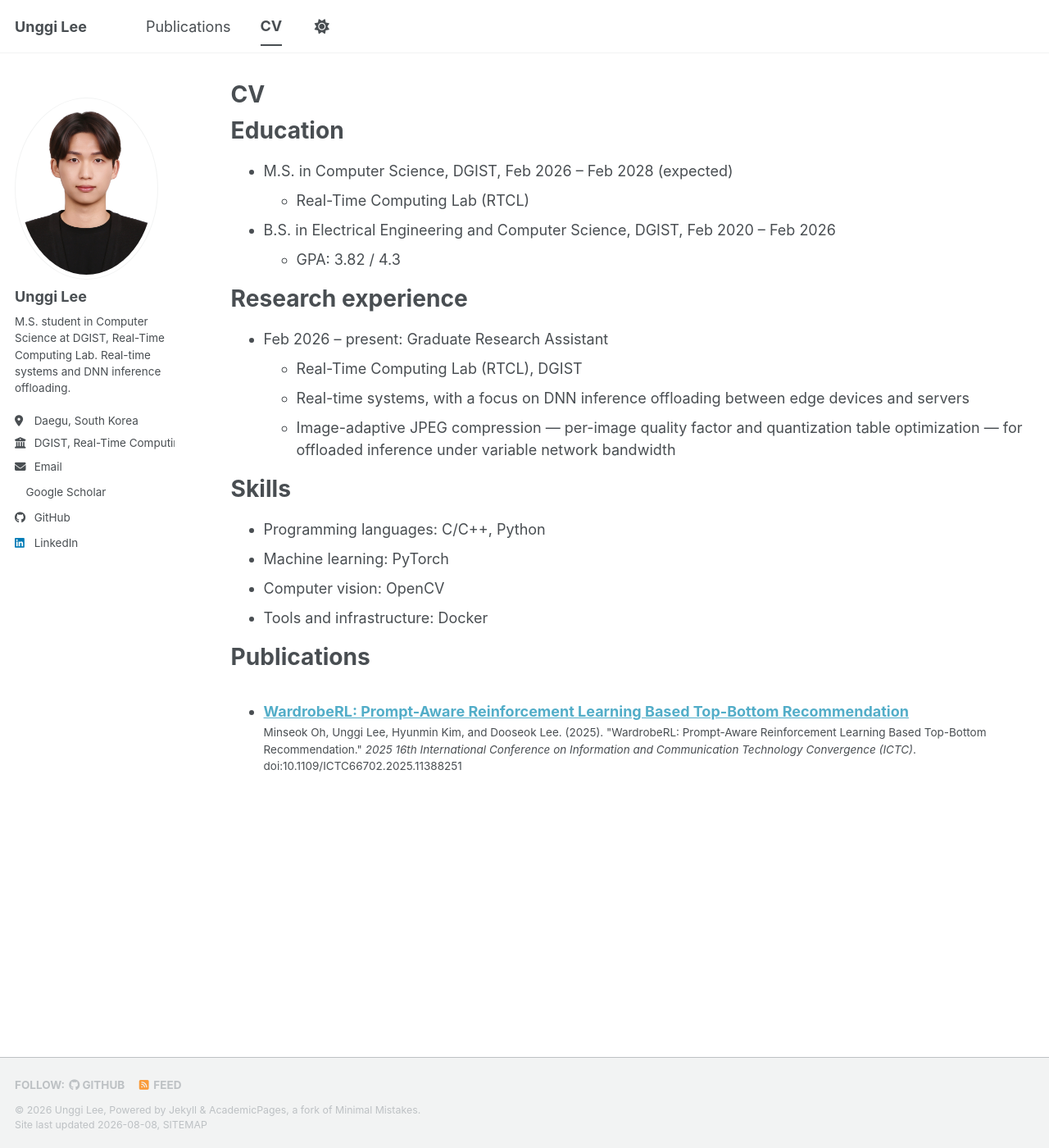
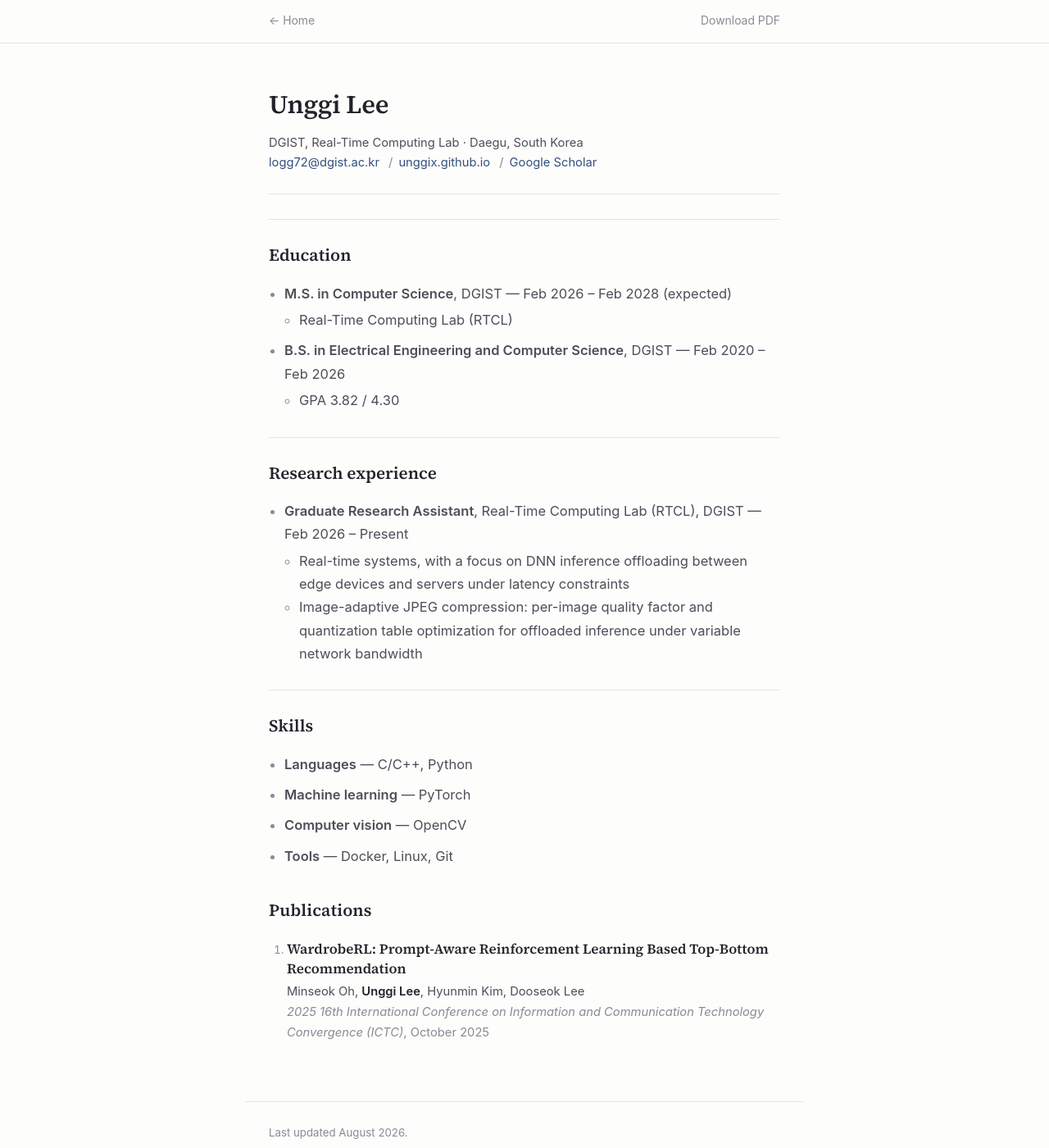
Before and after one commit to unggix/unggix.github.io, a Jekyll site: the page built from _pages/cv.md, in a window 1280 px wide and 1400 px high. Shown: the whole window at 82% size. Built offline with Jekyll 4.4.1, drawn with Linux system fonts in a browser that asks for light colours; a style sheet for code colours, icons or effects is not loaded.

Commit message:
Restrain the homepage styling and rebuild the CV page
Drop the tag chips, emoji pill buttons, and card shadows that made the
homepage read as a copy of its reference. Contact links are now plain
inline text, the accent color is used sparingly, and the measure is
narrower so typography and whitespace carry the page. Switch the display
face from Newsreader to Source Serif 4.

Give the CV its own standalone layout with a print stylesheet, so the
same HTML source can be rendered to a downloadable PDF instead of
maintaining the two separately.

Co-Authored-By: Claude Opus 5 (1M context) <noreply@anthropic.com>

```diff
--- /dev/null
+++ b/_layouts/cv.html
@@ -0,0 +1,78 @@
+<!doctype html>
+<html lang="en">
+<head>
+  <meta charset="utf-8">
+  <meta name="viewport" content="width=device-width, initial-scale=1">
+  <title>CV — {{ site.author.name }}</title>
+  <meta name="description" content="Curriculum vitae of {{ site.author.name }}">
+  <link rel="canonical" href="{{ site.url }}{{ page.url }}">
+
+  <link rel="preconnect" href="https://fonts.googleapis.com">
+  <link rel="preconnect" href="https://fonts.gstatic.com" crossorigin>
+  <link href="https://fonts.googleapis.com/css2?family=Source+Serif+4:ital,opsz,wght@0,8..60,400..600;1,8..60,400&display=swap" rel="stylesheet">
+  <link rel="stylesheet" href="/assets/css/homepage.css">
+  <link rel="stylesheet" href="/assets/css/cv.css">
+
+  <script>
+    (function () {
+      var saved = null;
+      try { saved = localStorage.getItem('theme'); } catch (e) {}
+      var dark = saved ? saved === 'dark'
+                       : window.matchMedia('(prefers-color-scheme: dark)').matches;
+      if (dark) document.documentElement.setAttribute('data-theme', 'dark');
+    })();
+  </script>
+</head>
+<body class="cv-page">
+
+<header class="nav no-print">
+  <div class="nav__inner">
+    <nav class="nav__links">
+      <a href="/">&larr; Home</a>
+    </nav>
+    <a class="nav__theme" href="/files/{{ site.author.name | replace: ' ', '_' }}_CV.pdf">Download PDF</a>
+  </div>
+</header>
+
+<main class="wrap cv">
+
+  <header class="cv__masthead">
+    <h1>{{ site.author.name }}</h1>
+    <p class="cv__contact">
+      {{ site.author.employer }} · {{ site.author.location }}<br>
+      <a href="mailto:{{ site.author.email }}">{{ site.author.email }}</a>
+      <span class="sep">/</span><a href="{{ site.url }}">{{ site.url | remove: "https://" }}</a>
+      {% if site.author.googlescholar %}<span class="sep">/</span><a href="{{ site.author.googlescholar }}">Google Scholar</a>{% endif %}
+    </p>
+  </header>
+
+  {{ content }}
+
+  <section>
+    <h2>Publications</h2>
+    <ol class="pubs">
+      {% for post in site.publications reversed %}
+      <li class="pub">
+        <div class="pub__title">
+          {% if post.paperurl %}<a href="{{ post.paperurl }}">{{ post.title }}</a>{% else %}{{ post.title }}{% endif %}
+        </div>
+        {% if post.authors %}
+        {% capture me %}<span class="me">{{ site.author.name }}</span>{% endcapture %}
+        <div class="pub__authors">{{ post.authors | replace: site.author.name, me }}</div>
+        {% endif %}
+        <div class="pub__venue">
+          <em>{{ post.venue }}</em>{% if post.date %}, {{ post.date | date: "%B %Y" }}{% endif %}
+        </div>
+      </li>
+      {% endfor %}
+    </ol>
+  </section>
+
+</main>
+
+<footer class="foot no-print">
+  <p>Last updated {{ site.time | date: "%B %Y" }}.</p>
+</footer>
+
+</body>
+</html>
--- a/_pages/cv.md
+++ b/_pages/cv.md
@@ -1,37 +1,27 @@
 ---
-layout: archive
+layout: cv
 title: "CV"
 permalink: /cv/
-author_profile: true
 redirect_from:
   - /resume
 ---
 
-{% include base_path %}
-
 Education
 ======
-* M.S. in Computer Science, DGIST, Feb 2026 – Feb 2028 (expected)
+* **M.S. in Computer Science**, DGIST — Feb 2026 – Feb 2028 (expected)
   * Real-Time Computing Lab (RTCL)
-* B.S. in Electrical Engineering and Computer Science, DGIST, Feb 2020 – Feb 2026
-  * GPA: 3.82 / 4.3
+* **B.S. in Electrical Engineering and Computer Science**, DGIST — Feb 2020 – Feb 2026
+  * GPA 3.82 / 4.30
 
 Research experience
 ======
-* Feb 2026 – present: Graduate Research Assistant
-  * Real-Time Computing Lab (RTCL), DGIST
-  * Real-time systems, with a focus on DNN inference offloading between edge devices and servers
-  * Image-adaptive JPEG compression — per-image quality factor and quantization table optimization — for offloaded inference under variable network bandwidth
+* **Graduate Research Assistant**, Real-Time Computing Lab (RTCL), DGIST — Feb 2026 – Present
+  * Real-time systems, with a focus on DNN inference offloading between edge devices and servers under latency constraints
+  * Image-adaptive JPEG compression: per-image quality factor and quantization table optimization for offloaded inference under variable network bandwidth
 
 Skills
 ======
-* Programming languages: C/C++, Python
-* Machine learning: PyTorch
-* Computer vision: OpenCV
-* Tools and infrastructure: Docker
-
-Publications
-======
-  <ul>{% for post in site.publications reversed %}
-    {% include archive-single-cv.html %}
-  {% endfor %}</ul>
+* **Languages** — C/C++, Python
+* **Machine learning** — PyTorch
+* **Computer vision** — OpenCV
+* **Tools** — Docker, Linux, Git
--- /dev/null
+++ b/assets/css/cv.css
@@ -0,0 +1,93 @@
+/* CV page. Layers on top of homepage.css; the @media print block is what
+   headless Chrome renders when generating files/Unggi_Lee_CV.pdf. */
+
+.cv { padding-bottom: 44px; }
+
+.cv__masthead {
+  padding: 48px 0 26px;
+  border-bottom: 1px solid var(--rule);
+  margin-bottom: 8px;
+}
+
+.cv__masthead h1 {
+  font-family: var(--serif);
+  font-size: 1.94rem;
+  font-weight: 600;
+  letter-spacing: -0.008em;
+  margin: 0 0 9px;
+}
+
+.cv__contact {
+  margin: 0;
+  color: var(--text-soft);
+  font-size: 0.92rem;
+  line-height: 1.6;
+}
+.cv__contact .sep { color: var(--text-dim); margin: 0 7px; }
+
+.cv section { padding: 26px 0; border-bottom: 1px solid var(--rule); }
+.cv section:last-child { border-bottom: 0; }
+
+/* Markdown body of _pages/cv.md: "Heading\n======" becomes <h1>. */
+.cv h1:not(.cv__masthead h1) {
+  font-family: var(--serif);
+  font-size: 1.28rem;
+  font-weight: 600;
+  margin: 30px 0 14px;
+  padding-top: 26px;
+  border-top: 1px solid var(--rule);
+}
+.cv__masthead h1 { padding-top: 0; border-top: 0; margin-top: 0; }
+
+.cv ul { margin: 0; padding-left: 19px; color: var(--text-soft); }
+.cv > ul > li { margin-bottom: 9px; }
+.cv ul ul { margin-top: 4px; padding-left: 18px; }
+.cv li::marker { color: var(--text-dim); }
+
+.cv .pubs { color: var(--text-soft); }
+
+.nav__theme { text-decoration: none; }
+
+/* ---------- print ---------- */
+
+@media print {
+  @page { size: A4; margin: 16mm 15mm; }
+
+  html, body {
+    background: #fff !important;
+    color: #000 !important;
+    font-size: 10.4pt;
+    line-height: 1.5;
+  }
+
+  /* Force the light palette regardless of the reader's theme. */
+  :root, [data-theme="dark"] {
+    --bg: #fff;
+    --text: #000;
+    --text-soft: #1c1c1c;
+    --text-dim: #555;
+    --link: #000;
+    --rule: #bbb;
+  }
+
+  .no-print, .nav, .foot { display: none !important; }
+
+  .wrap { max-width: none; padding: 0; }
+
+  .cv__masthead { padding: 0 0 12px; }
+  .cv__masthead h1 { font-size: 20pt; }
+  .cv__contact { font-size: 9pt; }
+
+  .cv section { padding: 12px 0; }
+  .cv h1:not(.cv__masthead h1) {
+    font-size: 12.5pt;
+    margin: 14px 0 8px;
+    padding-top: 12px;
+  }
+
+  a { color: #000 !important; text-decoration: none; }
+
+  /* Keep entries from splitting across pages. */
+  .cv > ul > li, .pub, .exp__item { break-inside: avoid; }
+  h1, h2 { break-after: avoid; }
+}
--- a/assets/css/homepage.css
+++ b/assets/css/homepage.css
@@ -1,54 +1,46 @@
-/* Single-page homepage. Light palette on :root, dark overrides under [data-theme="dark"]. */
+/* Single-page homepage. Restrained: typography and whitespace carry the page.
+   Light palette on :root, dark overrides under [data-theme="dark"]. */
 
 :root {
-  --bg:        #ffffff;
-  --bg-soft:   #f7f7f8;
-  --surface:   #ffffff;
-  --text:      #1a1a1c;
-  --text-soft: #55555c;
-  --text-dim:  #85858e;
-  --accent:    #3d5a9e;
-  --accent-bg: #eef1f9;
-  --border:    #e6e6ea;
-  --nav-bg:    rgba(255, 255, 255, 0.82);
-  --shadow:    0 1px 2px rgba(16, 16, 24, 0.05);
+  --bg:        #fdfdfc;
+  --text:      #22222a;
+  --text-soft: #4e4e59;
+  --text-dim:  #8a8a95;
+  --link:      #35507d;
+  --rule:      #e4e4e2;
 
-  --serif: "Newsreader", Iowan Old Style, Palatino, Georgia, serif;
-  --sans:  "Inter", -apple-system, BlinkMacSystemFont, "Segoe UI", Roboto, sans-serif;
+  --serif: "Source Serif 4", Iowan Old Style, Charter, Georgia, serif;
+  --sans:  -apple-system, BlinkMacSystemFont, "Segoe UI", Roboto, Helvetica, Arial, sans-serif;
 }
 
 [data-theme="dark"] {
-  --bg:        #131316;
-  --bg-soft:   #191920;
-  --surface:   #1b1b21;
-  --text:      #ececf0;
-  --text-soft: #b0b0ba;
-  --text-dim:  #82828e;
-  --accent:    #94aee6;
-  --accent-bg: #23283a;
-  --border:    #2c2c36;
-  --nav-bg:    rgba(19, 19, 22, 0.82);
-  --shadow:    0 1px 2px rgba(0, 0, 0, 0.4);
+  --bg:        #16161a;
+  --text:      #e6e6ea;
+  --text-soft: #a9a9b4;
+  --text-dim:  #777780;
+  --link:      #8fa9d6;
+  --rule:      #2a2a31;
 }
 
 * { box-sizing: border-box; }
 
-html { scroll-behavior: smooth; scroll-padding-top: 80px; }
+html { scroll-behavior: smooth; scroll-padding-top: 72px; }
 
 body {
   margin: 0;
   background: var(--bg);
   color: var(--text);
   font-family: var(--sans);
-  font-size: 16px;
-  line-height: 1.65;
+  font-size: 16.5px;
+  line-height: 1.72;
   -webkit-font-smoothing: antialiased;
 }
 
-a { color: var(--accent); text-decoration: none; }
-a:hover { text-decoration: underline; }
+a { color: var(--link); text-decoration: none; }
+a:hover { text-decoration: underline; text-underline-offset: 2px; }
 
-strong { font-weight: 600; color: var(--text); }
+strong { font-weight: 600; }
+em { font-style: italic; }
 
 /* ---------- nav ---------- */
 
@@ -56,173 +48,120 @@ strong { font-weight: 600; color: var(--text); }
   position: sticky;
   top: 0;
   z-index: 50;
-  background: var(--nav-bg);
-  backdrop-filter: saturate(180%) blur(12px);
-  -webkit-backdrop-filter: saturate(180%) blur(12px);
-  border-bottom: 1px solid var(--border);
+  background: var(--bg);
+  border-bottom: 1px solid var(--rule);
 }
 
 .nav__inner {
-  max-width: 820px;
+  max-width: 680px;
   margin: 0 auto;
-  padding: 0 24px;
-  height: 58px;
+  padding: 0 28px;
+  height: 52px;
   display: flex;
   align-items: center;
-  gap: 20px;
+  gap: 16px;
 }
 
-.nav__brand {
-  font-family: var(--serif);
-  font-size: 1.16rem;
-  font-weight: 600;
-  color: var(--text);
-  white-space: nowrap;
-}
-.nav__brand:hover { text-decoration: none; }
-
 .nav__links {
-  margin-left: auto;
   display: flex;
-  gap: 20px;
+  gap: 22px;
   overflow-x: auto;
   scrollbar-width: none;
 }
 .nav__links::-webkit-scrollbar { display: none; }
 
 .nav__links a {
-  color: var(--text-soft);
-  font-size: 0.92rem;
-  font-weight: 500;
+  color: var(--text-dim);
+  font-size: 0.87rem;
   white-space: nowrap;
-  padding: 2px 0;
-  border-bottom: 1.5px solid transparent;
 }
 .nav__links a:hover { color: var(--text); text-decoration: none; }
-.nav__links a.is-active { color: var(--accent); border-bottom-color: var(--accent); }
+.nav__links a.is-active { color: var(--text); }
 
 .nav__theme {
+  margin-left: auto;
   flex: none;
-  width: 34px;
-  height: 34px;
-  display: grid;
-  place-items: center;
-  border: 1px solid var(--border);
-  border-radius: 9px;
-  background: var(--surface);
-  color: var(--text-soft);
+  padding: 0;
+  border: 0;
+  background: none;
+  color: var(--text-dim);
+  font-family: inherit;
+  font-size: 0.87rem;
   cursor: pointer;
 }
-.nav__theme:hover { color: var(--text); border-color: var(--text-dim); }
-
-/* Sun in light mode; hide the rays and offset the disc to read as a moon in dark. */
-[data-theme="dark"] .nav__theme .sun-rays { display: none; }
-[data-theme="dark"] .nav__theme svg circle { r: 7; }
+.nav__theme:hover { color: var(--text); }
+.nav__theme-dark { display: none; }
+[data-theme="dark"] .nav__theme-light { display: none; }
+[data-theme="dark"] .nav__theme-dark { display: inline; }
 
 /* ---------- layout ---------- */
 
 .wrap {
-  max-width: 820px;
+  max-width: 680px;
   margin: 0 auto;
-  padding: 0 24px;
+  padding: 0 28px;
 }
 
-section { padding: 44px 0; border-bottom: 1px solid var(--border); }
+section { padding: 40px 0; border-bottom: 1px solid var(--rule); }
 section:last-of-type { border-bottom: 0; }
 
 h2 {
   font-family: var(--serif);
-  font-size: 1.72rem;
+  font-size: 1.28rem;
   font-weight: 600;
-  letter-spacing: -0.01em;
-  margin: 0 0 22px;
-}
-
-/* ---------- hero ---------- */
-
-.hero {
-  display: flex;
-  gap: 34px;
-  align-items: flex-start;
-  padding-top: 56px;
-}
-
-.hero__photo {
-  flex: none;
-  width: 150px;
-  height: 150px;
-  border-radius: 50%;
-  object-fit: cover;
-  object-position: center 22%;
-  border: 1px solid var(--border);
-  box-shadow: var(--shadow);
-}
-
-.hero__body { min-width: 0; }
-
-.hero__name {
-  font-family: var(--serif);
-  font-size: 2.5rem;
-  font-weight: 600;
-  letter-spacing: -0.02em;
-  line-height: 1.1;
-  margin: 0 0 14px;
-}
-
-.hero__tagline {
-  font-size: 1.06rem;
-  color: var(--text-soft);
+  letter-spacing: 0.005em;
   margin: 0 0 18px;
 }
 
-.hero__body p { margin: 0 0 14px; color: var(--text-soft); }
-.hero__body p:last-of-type { margin-bottom: 0; }
+p { margin: 0 0 15px; }
 
-/* ---------- buttons + tags ---------- */
+/* ---------- intro ---------- */
 
-.btns { display: flex; flex-wrap: wrap; gap: 10px; margin: 22px 0 0; }
+.intro { padding-top: 52px; }
 
-.btn {
-  display: inline-flex;
+.intro__head {
+  display: flex;
   align-items: center;
-  gap: 7px;
-  padding: 8px 16px;
-  border: 1px solid var(--border);
-  border-radius: 999px;
-  background: var(--surface);
-  color: var(--text);
-  font-size: 0.92rem;
-  font-weight: 500;
-  box-shadow: var(--shadow);
+  gap: 22px;
+  margin-bottom: 26px;
 }
-.btn:hover { border-color: var(--accent); color: var(--accent); text-decoration: none; }
-.btn__ico { font-size: 0.95em; line-height: 1; }
 
-.btn--solid {
-  background: var(--accent);
-  border-color: var(--accent);
-  color: #fff;
+.intro__photo {
+  flex: none;
+  width: 104px;
+  height: 104px;
+  border-radius: 50%;
+  object-fit: cover;
+  object-position: center 20%;
+  filter: saturate(0.92);
 }
-.btn--solid:hover { color: #fff; opacity: 0.9; }
-[data-theme="dark"] .btn--solid { color: #14141a; }
-[data-theme="dark"] .btn--solid:hover { color: #14141a; }
 
-.tags {
-  list-style: none;
-  display: flex;
-  flex-wrap: wrap;
-  gap: 8px;
-  margin: 20px 0 0;
-  padding: 0;
+.intro__name {
+  font-family: var(--serif);
+  font-size: 1.94rem;
+  font-weight: 600;
+  letter-spacing: -0.008em;
+  line-height: 1.15;
+  margin: 0 0 8px;
 }
-.tags li {
-  padding: 5px 13px;
-  border-radius: 999px;
-  background: var(--accent-bg);
-  color: var(--accent);
-  font-size: 0.85rem;
-  font-weight: 500;
+
+.intro__meta {
+  margin: 0;
+  color: var(--text-soft);
+  font-size: 0.93rem;
+  line-height: 1.55;
 }
+
+.dim { color: var(--text-dim); }
+
+.intro p { color: var(--text-soft); }
+.intro__meta { color: var(--text-soft); }
+
+.links {
+  margin: 22px 0 0;
+  font-size: 0.93rem;
+}
+.links .sep { color: var(--text-dim); margin: 0 8px; }
 
 /* ---------- news ---------- */
 
@@ -230,102 +169,102 @@ h2 {
 
 .news__row {
   display: grid;
-  grid-template-columns: 92px 1fr;
-  gap: 20px;
-  padding: 14px 0;
-  border-bottom: 1px dashed var(--border);
+  grid-template-columns: 84px 1fr;
+  gap: 18px;
+  padding: 9px 0;
 }
-.news__row:last-child { border-bottom: 0; }
 
 .news__date {
   color: var(--text-dim);
-  font-size: 0.88rem;
+  font-size: 0.86rem;
   font-variant-numeric: tabular-nums;
-  padding-top: 2px;
+  padding-top: 3px;
 }
-.news__text { color: var(--text-soft); }
+.news__text { color: var(--text-soft); font-size: 0.97rem; }
 
 /* ---------- publications ---------- */
 
-.pubs { list-style: none; margin: 0; padding: 0; }
+.pubs {
+  list-style: decimal;
+  margin: 0;
+  padding-left: 22px;
+}
+.pubs li::marker { color: var(--text-dim); font-size: 0.85rem; }
 
-.pub {
-  padding: 18px 0;
-  border-bottom: 1px dashed var(--border);
-}
-.pub:first-child { padding-top: 0; }
-.pub:last-child { border-bottom: 0; }
+.pub { padding: 0 0 20px; }
+.pub:last-child { padding-bottom: 0; }
 
 .pub__title {
   font-family: var(--serif);
-  font-size: 1.14rem;
+  font-size: 1.06rem;
   font-weight: 600;
-  line-height: 1.35;
-  margin-bottom: 5px;
+  line-height: 1.4;
+  margin-bottom: 3px;
 }
 .pub__title a { color: var(--text); }
-.pub__title a:hover { color: var(--accent); }
+.pub__title a:hover { color: var(--link); }
 
-.pub__authors { font-size: 0.93rem; color: var(--text-soft); }
-.pub__authors .me { font-weight: 700; color: var(--text); }
+.pub__authors { font-size: 0.92rem; color: var(--text-soft); }
+.pub__authors .me { font-weight: 600; color: var(--text); }
 
-.pub__venue { font-size: 0.9rem; color: var(--text-dim); margin-top: 2px; }
-.pub__links { margin-top: 8px; font-size: 0.88rem; font-weight: 500; }
+.pub__venue { font-size: 0.92rem; color: var(--text-dim); }
 
 /* ---------- experience ---------- */
 
 .exp { list-style: none; margin: 0; padding: 0; }
 
-.exp__item { padding: 18px 0; border-bottom: 1px dashed var(--border); }
-.exp__item:first-child { padding-top: 0; }
-.exp__item:last-child { border-bottom: 0; }
+.exp__item { padding: 0 0 24px; }
+.exp__item:last-child { padding-bottom: 0; }
 
 .exp__head {
   display: flex;
   justify-content: space-between;
   align-items: baseline;
-  gap: 18px;
+  gap: 16px;
   flex-wrap: wrap;
 }
 
-.exp__role { font-weight: 600; font-size: 1.03rem; }
-.exp__org { color: var(--text-soft); font-size: 0.95rem; }
+.exp__role { font-weight: 600; font-size: 1rem; }
 .exp__period {
   color: var(--text-dim);
-  font-size: 0.87rem;
+  font-size: 0.86rem;
   white-space: nowrap;
   font-variant-numeric: tabular-nums;
 }
+.exp__org { color: var(--text-soft); font-size: 0.94rem; }
 
-.exp__details { margin: 10px 0 0; padding-left: 19px; color: var(--text-soft); }
-.exp__details li { margin-bottom: 5px; font-size: 0.95rem; }
+.exp__details {
+  margin: 9px 0 0;
+  padding-left: 17px;
+  color: var(--text-soft);
+}
+.exp__details li { margin-bottom: 4px; font-size: 0.94rem; }
+.exp__details li::marker { color: var(--text-dim); }
 
 /* ---------- cv + footer ---------- */
 
-.cv__lead { color: var(--text-soft); margin: 0; }
+#cv p { color: var(--text-soft); margin: 0; }
 
 .foot {
-  max-width: 820px;
+  max-width: 680px;
   margin: 0 auto;
-  padding: 34px 24px 56px;
-  border-top: 1px solid var(--border);
+  padding: 26px 28px 52px;
+  border-top: 1px solid var(--rule);
   color: var(--text-dim);
-  font-size: 0.88rem;
-  text-align: center;
+  font-size: 0.83rem;
 }
-.foot p { margin: 0 0 4px; }
-.foot__fine { margin-top: 12px; font-size: 0.82rem; }
+.foot p { margin: 0; }
 
 /* ---------- responsive ---------- */
 
-@media (max-width: 640px) {
-  .hero { flex-direction: column; align-items: center; text-align: center; gap: 22px; padding-top: 40px; }
-  .hero__photo { width: 124px; height: 124px; }
-  .hero__name { font-size: 2.05rem; }
-  .btns, .tags { justify-content: center; }
-  .news__row { grid-template-columns: 1fr; gap: 3px; }
-  .nav__inner { gap: 12px; }
-  .nav__brand { font-size: 1.05rem; }
-  .nav__links { gap: 15px; }
-  .nav__links a { font-size: 0.87rem; }
+@media (max-width: 600px) {
+  body { font-size: 16px; }
+  .wrap, .nav__inner, .foot { padding-left: 22px; padding-right: 22px; }
+  .intro { padding-top: 40px; }
+  .intro__head { gap: 18px; }
+  .intro__photo { width: 84px; height: 84px; }
+  .intro__name { font-size: 1.6rem; }
+  .news__row { grid-template-columns: 1fr; gap: 2px; padding: 11px 0; }
+  .nav__links { gap: 16px; }
+  .nav__links a, .nav__theme { font-size: 0.83rem; }
 }
```
Also changed, not shown: _layouts/homepage.html (+30 -50 lines).
